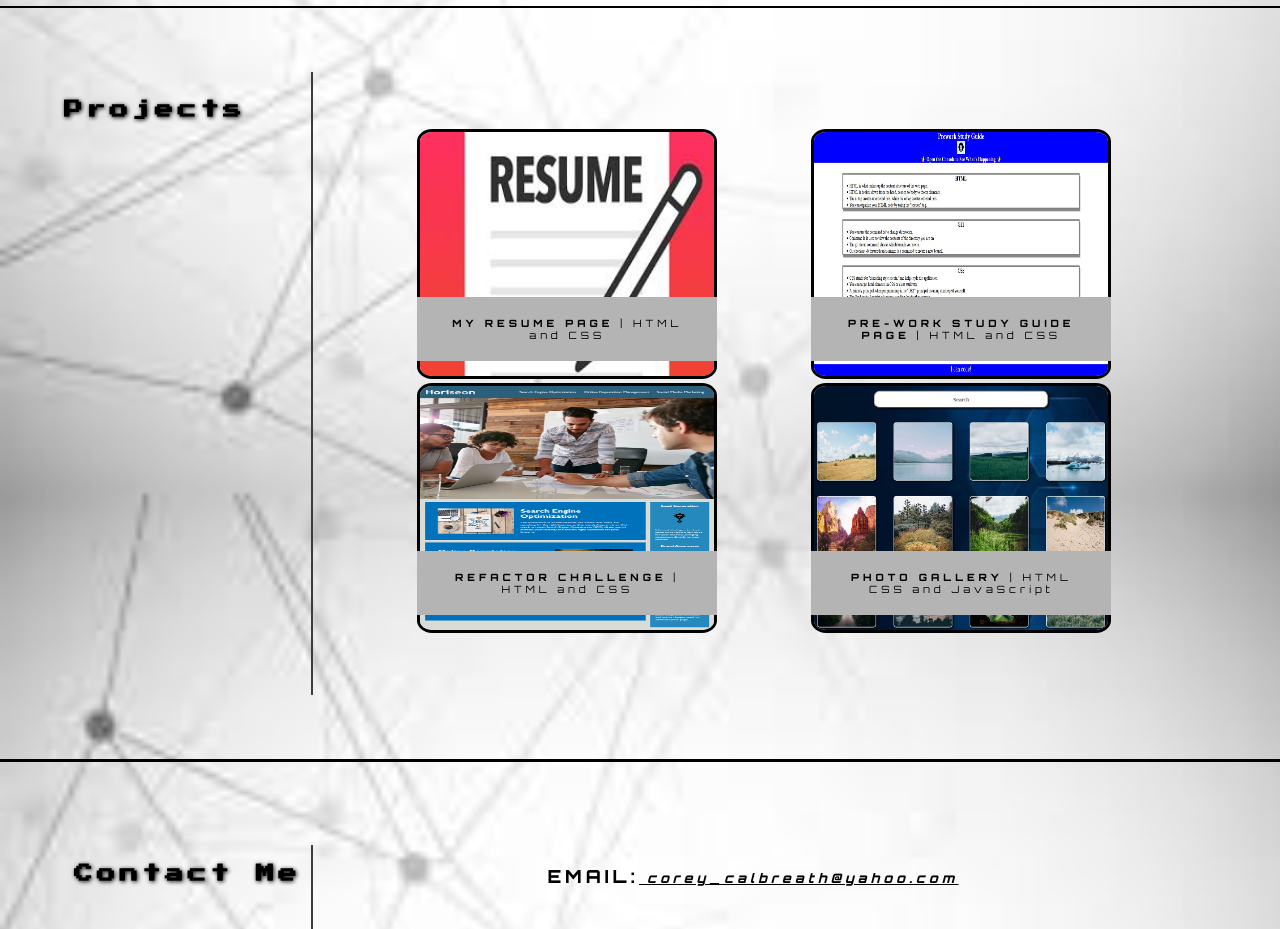
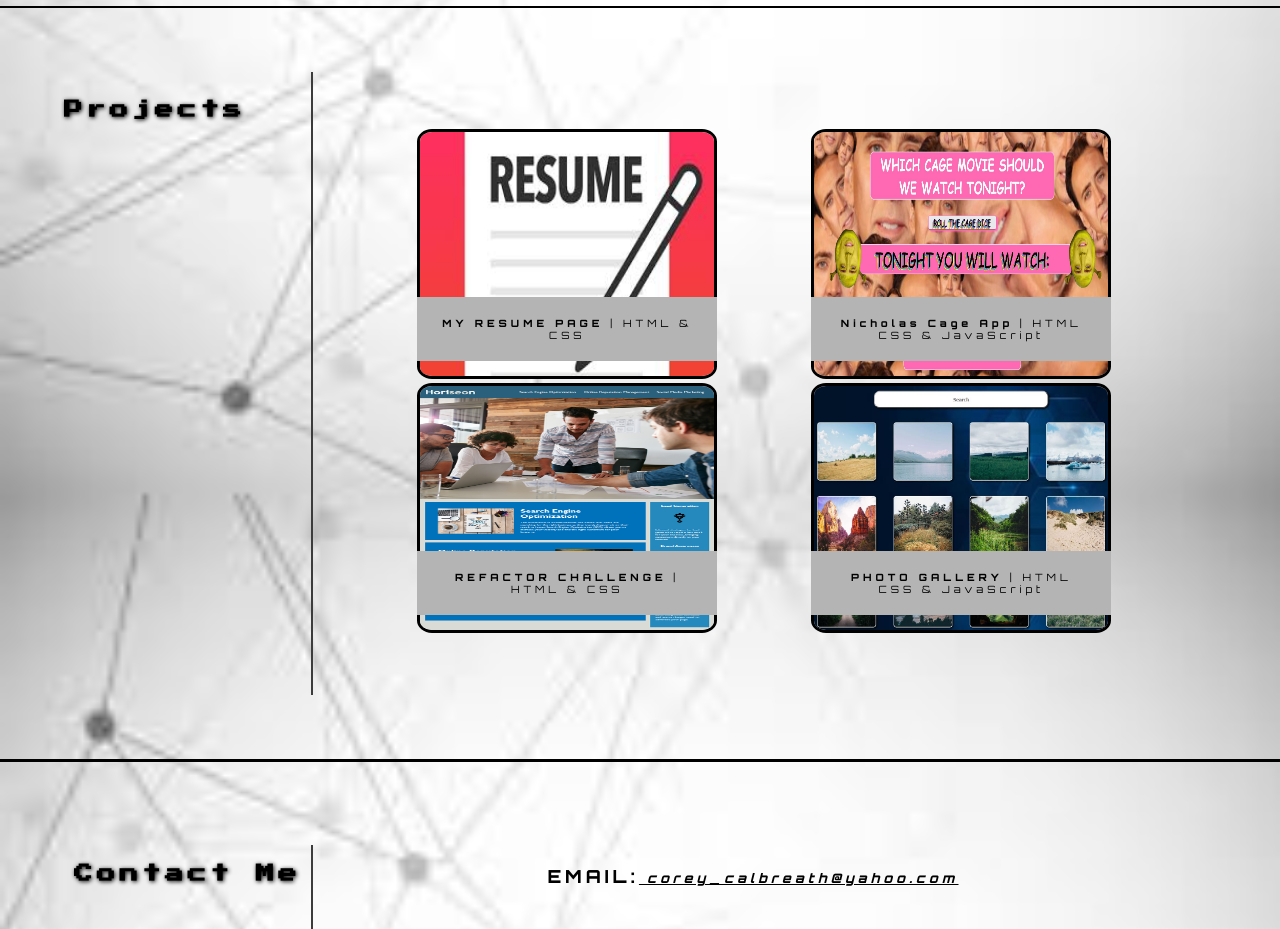
Before and after one commit to CoreyDC/my-portfolio-page, a plain HTML site: page index.html in a window 1280 px wide. Shown: the part 780-1709 px from the top of the page. Drawn offline with Linux system fonts and the light colour scheme; a web font is replaced by a local one.

Commit message:
adding nixed reviews project

```diff
--- a/index.html
+++ b/index.html
@@ -49,22 +49,22 @@
                     <h3>Projects</h3>
                     <div class="proj projects-container">
                         <figure class="proj">
-                            <p><b>MY RESUME PAGE</b> | HTML and CSS</p>
+                            <p><b>MY RESUME PAGE</b> | HTML & CSS</p>
                             <a href="#"><img src="./assets/images/resume-placeholder.jpg" alt="placeholder image of resume until I get my personal Resume page up"></a>
                         </figure>
 
                         <figure class="proj">
-                            <p><b>PRE-WORK STUDY GUIDE PAGE</b> | HTML and CSS</p>
-                            <a href="https://coreydc.github.io/prework-study-guide/"><img src="./assets/images/prework-study-guide.JPG" alt="screenshot image of my pre-work study guide prject from UT bootcamp"></a>
+                            <p><b>Nicholas Cage App</b> | HTML CSS & JavaScript</p>
+                            <a href="https://coreydc.github.io/Nixed-Reviews/"><img src="./assets/images/nixed-reviews.jpg" alt="screenshot image of Nixed reviews website project from UT bootcamp"></a>
                         </figure>
 
                         <figure class="proj">
-                            <p><b>REFACTOR CHALLENGE</b> | HTML and CSS</p>
+                            <p><b>REFACTOR CHALLENGE</b> | HTML & CSS</p>
                             <a href="https://coreydc.github.io/module-1-refactor-challenge/"><img src="./assets/images/module-1-refactor-challenge.png" alt="screenshot image of the module 1 refactor project from UT coding bootcamp"></a>
                         </figure>
 
                         <figure class="proj">
-                            <p><b>PHOTO GALLERY</b> | HTML CSS and JavaScript</p>
+                            <p><b>PHOTO GALLERY</b> | HTML CSS & JavaScript</p>
                             <a href="https://coreydc.github.io/treehouse-photo-gallery-project-5/"><img src="./assets/images/photo-gallery.JPG" alt="screenshot image of photo gallery project from treehouse"></a>
                         </figure>
                     </div>
```
Also changed, not shown: assets/images/nixed-reviews.jpg (added).
